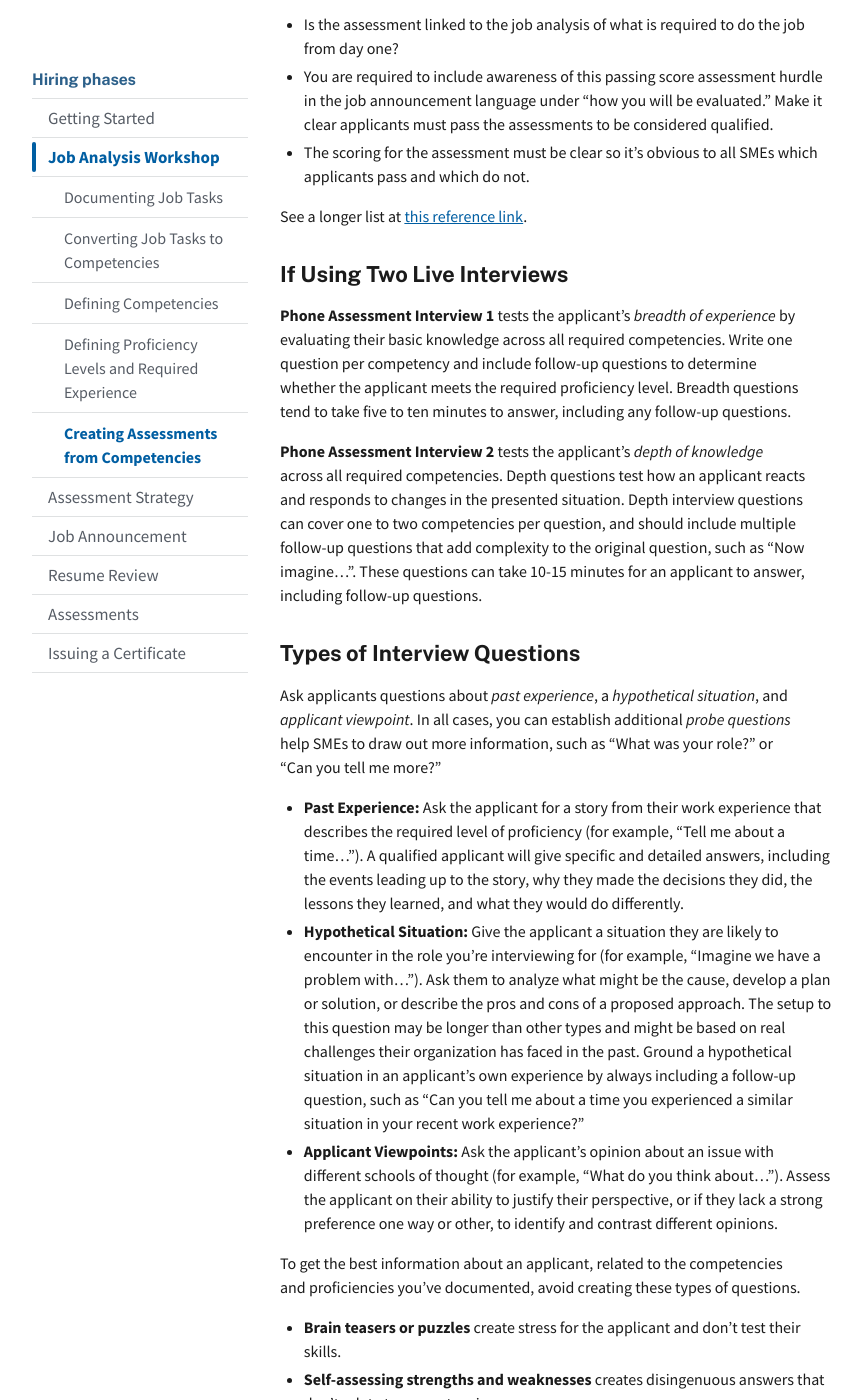
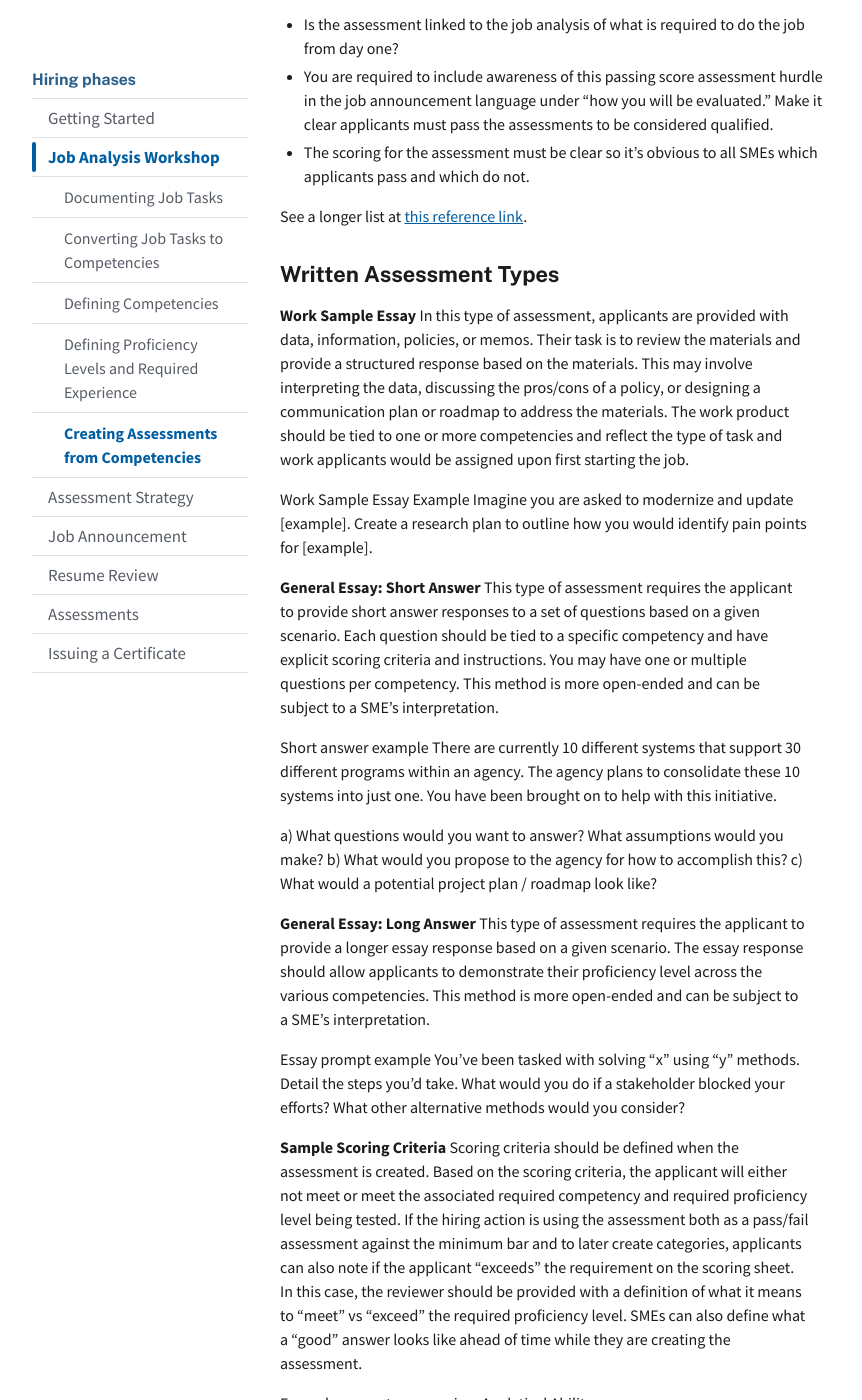
Before and after one commit to usds/SME-QA-Website, a Jekyll site: the page built from pages/phases/job-analysis/creating-assessments-from-competencies.md, in a window 1280 px wide and 1400 px high, scrolled down 1275 px. Shown: the whole window, without its empty margins (128-990 px from the left). Built offline with Jekyll 4.4.1, drawn with Linux system fonts in a browser that asks for light colours; some of the changed text lies outside the part shown.

Commit message:
Update creating-assessments-from-competencies.md

```diff
--- a/pages/phases/job-analysis/creating-assessments-from-competencies.md
+++ b/pages/phases/job-analysis/creating-assessments-from-competencies.md
@@ -37,11 +37,44 @@ If you are creating a new passing score work simulation assessment, think throug
 
 See a longer list at [this reference link](https://www.opm.gov/policy-data-oversight/assessment-and-selection/other-assessment-methods/).
 
-### If Using Two Live Interviews
+### Written Assessment Types
 
-**Phone Assessment Interview 1** tests the applicant's *breadth of experience* by evaluating their basic knowledge across all required competencies. Write one question per competency and include follow-up questions to determine whether the applicant meets the required proficiency level. Breadth questions tend to take five to ten minutes to answer, including any follow-up questions.
+**Work Sample Essay**
+In this type of assessment, applicants are provided with data, information, policies, or memos. Their task is to review the materials and provide a structured response based on the materials. This may involve interpreting the data, discussing the pros/cons of a policy, or designing a communication plan or roadmap to address the materials. The work product should be tied to one or more competencies and reflect the type of task and work applicants would be assigned upon first starting the job.
 
-**Phone Assessment Interview 2** tests the applicant's *depth of knowledge* across all required competencies. Depth questions test how an applicant reacts and responds to changes in the presented situation. Depth interview questions can cover one to two competencies per question, and should include multiple follow-up questions that add complexity to the original question, such as "Now imagine...". These questions can take 10-15 minutes for an applicant to answer, including follow-up questions.
+Work Sample Essay Example
+Imagine you are asked to modernize and update [example]. Create a research plan to outline how you would identify pain points for [example].
+
+**General Essay: Short Answer**
+This type of assessment requires the applicant to provide short answer responses to a set of questions based on a given scenario. Each question should be tied to a specific competency and have explicit scoring criteria and instructions. You may have one or multiple questions per competency. This method is more open-ended and can be subject to a SME’s interpretation.
+
+Short answer example
+There are currently 10 different systems that support 30 different programs within an agency. The agency plans to consolidate these 10 systems into just one. You have been brought on to help with this initiative.
+
+a)	What questions would you want to answer? What assumptions would you make?
+b)	What would you propose to the agency for how to accomplish this?
+c)	What would a potential project plan / roadmap look like?
+
+**General Essay: Long Answer**
+This type of assessment requires the applicant to provide a longer essay response based on a given scenario. The essay response should allow applicants to demonstrate their proficiency level across the various competencies. This method is more open-ended and can be subject to a SME’s interpretation.
+
+Essay prompt example
+You’ve been tasked with solving “x” using “y” methods. Detail the steps you’d take. What would you do if a stakeholder blocked your efforts? What other alternative methods would you consider?
+
+**Sample Scoring Criteria**
+Scoring criteria should be defined when the assessment is created. Based on the scoring criteria, the applicant will either not meet or meet the associated required competency and required proficiency level being tested. If the hiring action is using the assessment both as a pass/fail assessment against the minimum bar and to later create categories, applicants can also note if the applicant “exceeds” the requirement on the scoring sheet. In this case, the reviewer should be provided with a definition of what it means to “meet” vs “exceed” the required proficiency level. SMEs can also define what a “good” answer looks like ahead of time while they are creating the assessment.
+
+Example competency scoring: Analytical Ability
+
+Meets Requirements: The submission encompasses the issues and evidence that were identified in the answer key table. A recommendation is provided.
+
+Exceeds Requirements: In addition to meeting the “Meets Requirements” definition, the applicant’s summary includes mitigating factors.
+
+### If Using Two Structured Interviews
+
+**Phone Assessment Interview 1** tests the applicant's *breadth of experience* by evaluating their basic knowledge across all required competencies. Write one question per competency and include follow-up questions to determine whether the applicant meets the required proficiency level. Breadth interviews tend to take 30 minutes and could be conducted asyncronously. Asyncronous interviews allow the agency to utilize tools where all applicants receive an interview link at the same time and have a certain number of days to return a recording of their responses for a SME to later review.
+
+**Phone Assessment Interview 2** tests the applicant's *depth of knowledge* across all required competencies. Depth questions test how an applicant reacts and responds to changes in the presented situation. Depth interview questions can cover one to two competencies per question, and should include multiple follow-up questions that add complexity to the original question, such as "Now imagine...". Depth interviews tend to take a full hour to conduct and are helpful to be live so that SMEs can ask follow up probe questions as needed.
 
 ### Types of Interview Questions
 
```
